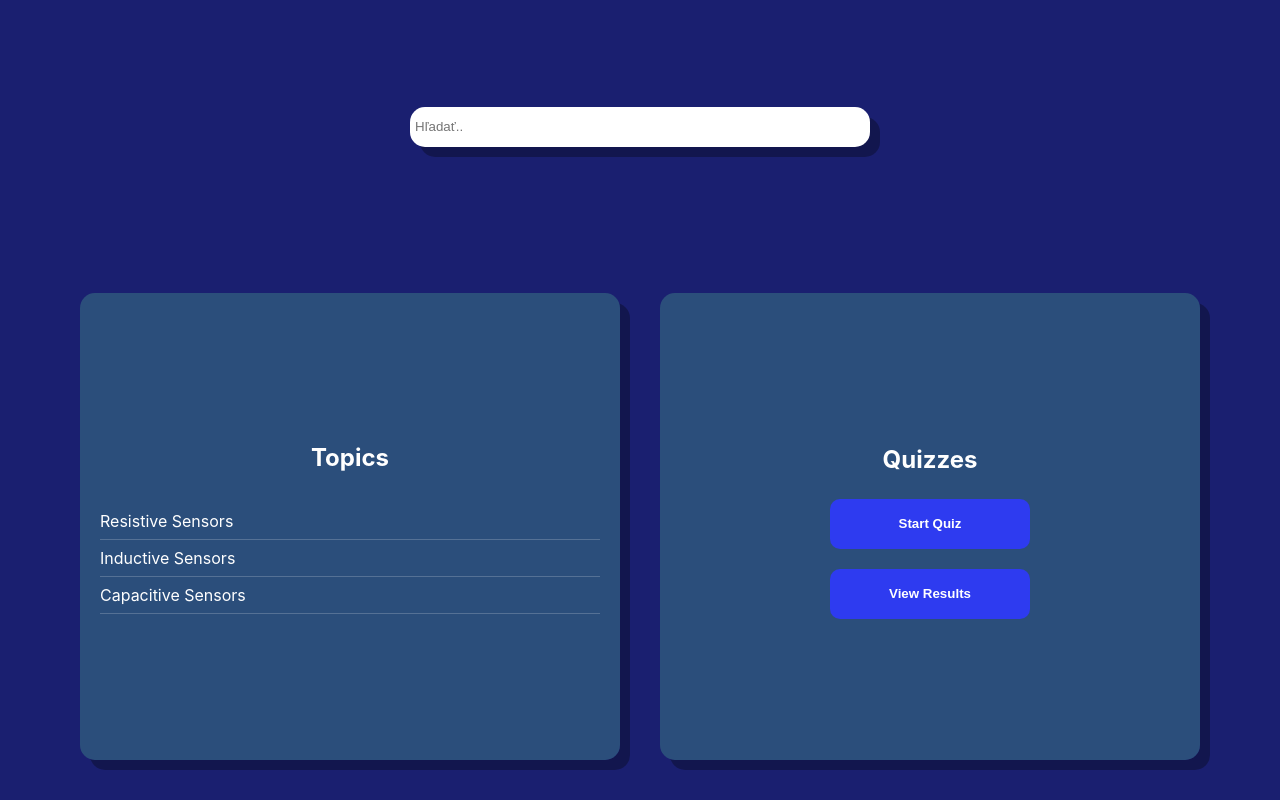
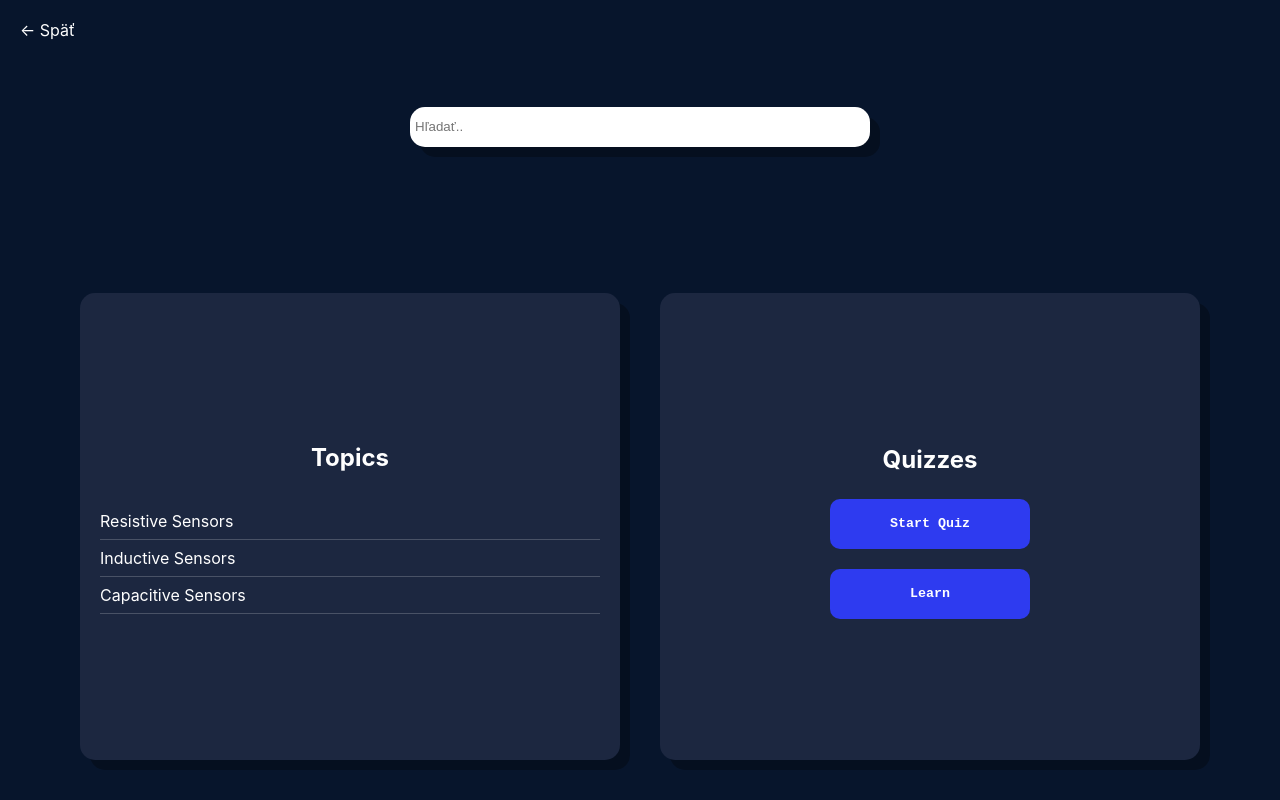
Before and after one commit to RealJarvis/soria-virtual-lab, a website: page theory/theory.html in a window 1280 px wide. Drawn offline with Linux system fonts and the light colour scheme.

Commit message:
improving design of the theory section and connecting it to the main page

```diff
--- a/soriamain.css
+++ b/soriamain.css
@@ -1,5 +1,5 @@
 body {
-    background: #050d1a;
+    background: #07152C;
     margin: 0;
     justify-content: center;
     align-items: center;
--- a/theory/theory.css
+++ b/theory/theory.css
@@ -1,5 +1,5 @@
 body {
-    background-color: #1A1F70;
+    background: #07152C;
     margin: 0;
     height: 100vh;
     display: flex;
@@ -7,6 +7,19 @@ body {
     min-height: 100vh;
 
 }
+
+.back-btn {
+    position: absolute;
+    top: 20px;
+    left: 20px;
+    color: #fff;
+    text-decoration: none;
+}
+
+.back-btn:hover {
+    cursor: pointer;
+}
+
 .main-structure {
     display: flex;
     flex-direction: column;
@@ -56,7 +69,7 @@ body {
 
 
 .theory-section, .quiz-section{
-    background-color: rgba(45, 83, 124, 0.92);
+    background: #1c2740;
     margin: 20px;
     padding: 20px;
     display: flex;
@@ -94,4 +107,13 @@ body {
     cursor: pointer;
     width: 200px;
     height: 50px;
+    font-family: monospace;
 }
+
+.quiz-section button:hover {
+    background: linear-gradient(135deg, #3000a6, #000ecc);
+}
+
+.learn-btns {
+    text-decoration: none;
+}
--- a/theory/theory.html
+++ b/theory/theory.html
@@ -9,10 +9,11 @@
     <link rel="icon" href="../media/icon/sor.png" type="image/x-icon"/>
 </head>
 <body>
+
     <div class="main-structure">
 
         <div class="search_btn">
-
+            <div id="menubar"><a onclick="goBack()" class="back-btn">← Späť</a></div>
             <label>
                 <input type="text" placeholder="Hľadať..">
             </label>
@@ -31,13 +32,18 @@
 
             <div class="quiz-section">
                 <h2>Quizzes</h2>
-                <button>Start Quiz</button>
-                <button>View Results</button>
+                <a class="learn-btns" href="../quiz/quiz.html"><button>Start Quiz</button></a>
+                <a class="learn-btns" href="../materials/materials.html"><button>Learn</button></a>
+
             </div>
         </div>
     </div>
 
-
+    <script>
+        function goBack() {
+            window.history.back();
+        }
+    </script>
 
 
 </body>
```
Also changed, not shown: index.html (+1 -1 lines).
